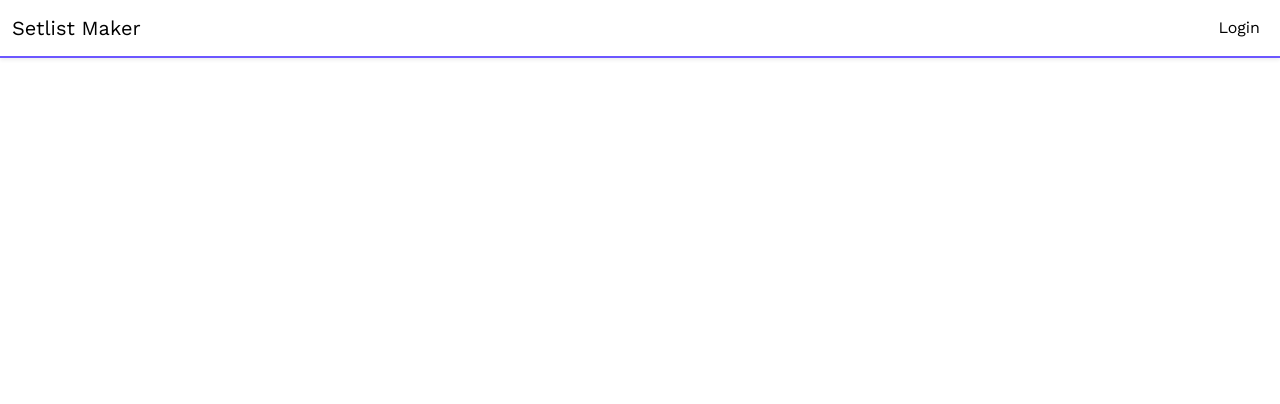
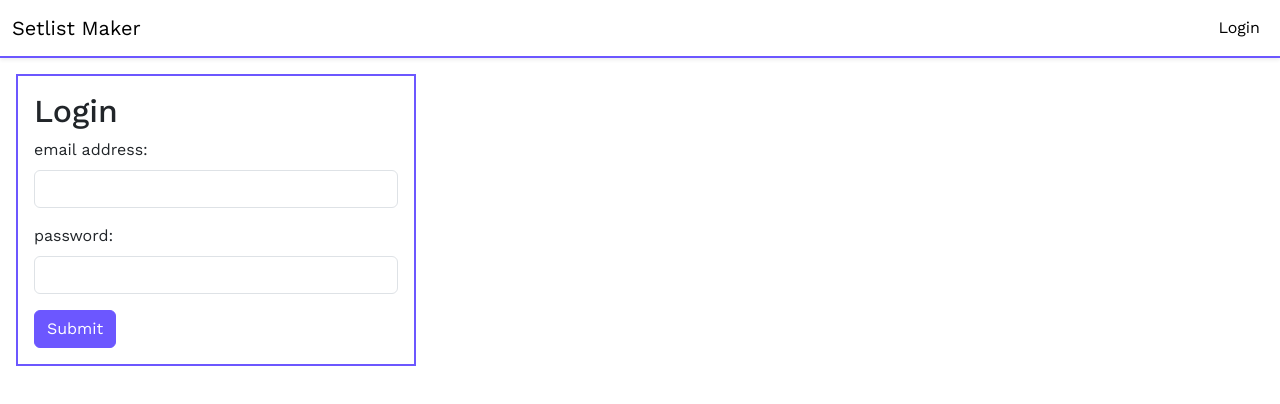
Before and after one commit to klalicki/setlist-maker, a React (Create React App) app in the folder client/: page / in a window 1280 px wide. Shown: the top 404 px of the page. Built offline with nearby package versions, Linux system fonts and the light colour scheme.

Commit message:
adds basic styling to login form

```diff
--- a/client/src/App.js
+++ b/client/src/App.jsx
@@ -1,9 +1,10 @@
-
 import NavBar from "./components/NavBar";
+import LoginForm from "./components/LoginForm";
 function App() {
   return (
     <div className="app">
       <NavBar />
+      <LoginForm />
     </div>
   );
 }
--- /dev/null
+++ b/client/src/components/LoginForm.jsx
@@ -0,0 +1,33 @@
+const LoginForm = () => {
+  return (
+    <form className="p-3 m-3 max-width-400 border border-primary border-2">
+      <h2>Login</h2>
+      <div className="mb-3">
+        <label htmlFor="login-email" className="form-label">
+          email address:
+        </label>
+        <input
+          type="email"
+          name="email"
+          className="form-control"
+          id="login-email"
+        />
+      </div>{" "}
+      <div className="mb-3">
+        <label htmlFor="login-password" className="form-label">
+          password:
+        </label>
+        <input
+          type="password"
+          name="password"
+          className="form-control"
+          id="login-password"
+        />
+      </div>
+      <button type="submit" class="btn btn-primary">
+        Submit
+      </button>
+    </form>
+  );
+};
+export default LoginForm;
--- a/client/src/style.scss
+++ b/client/src/style.scss
@@ -16,3 +16,7 @@ $font-family-sans-serif: "Work Sans", sans-serif;
   display: flex;
   flex-direction: column;
 }
+
+.max-width-400 {
+  max-width: 400px;
+}
```
Also changed, not shown: client/src/components/NavBar.jsx (renamed from client/src/components/NavBar.js).
